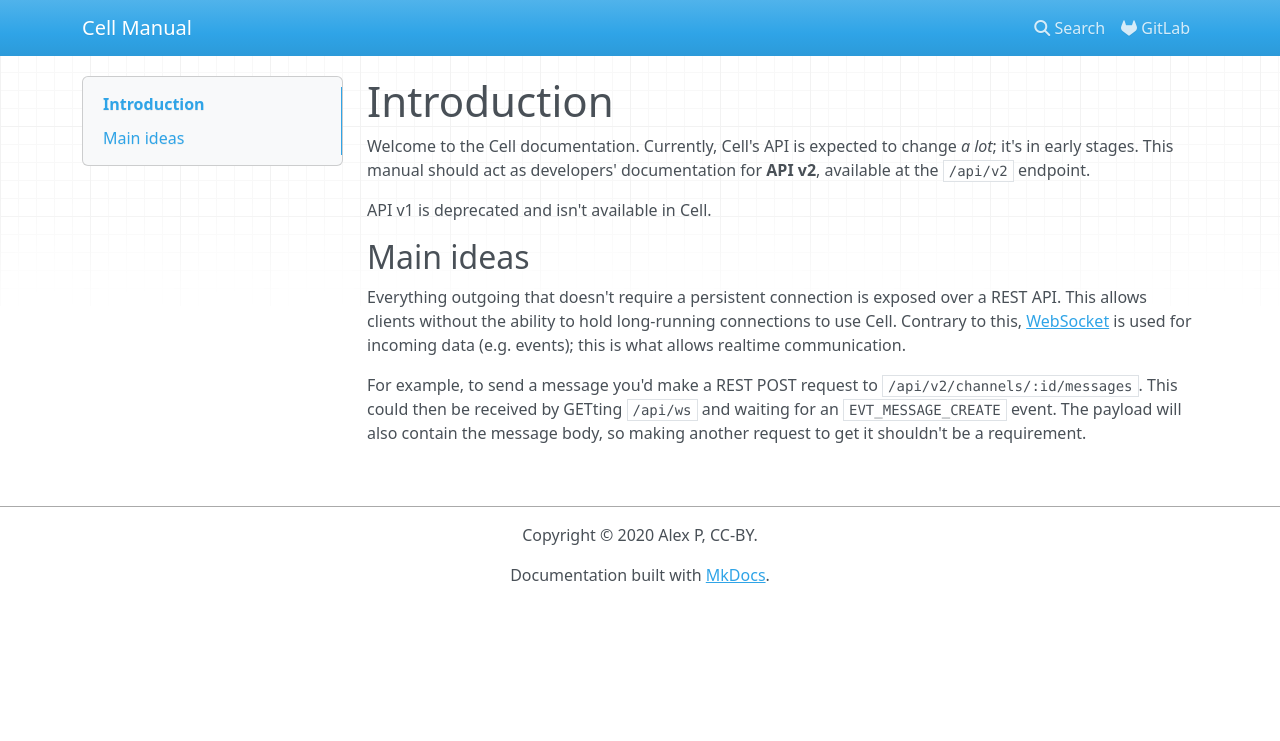
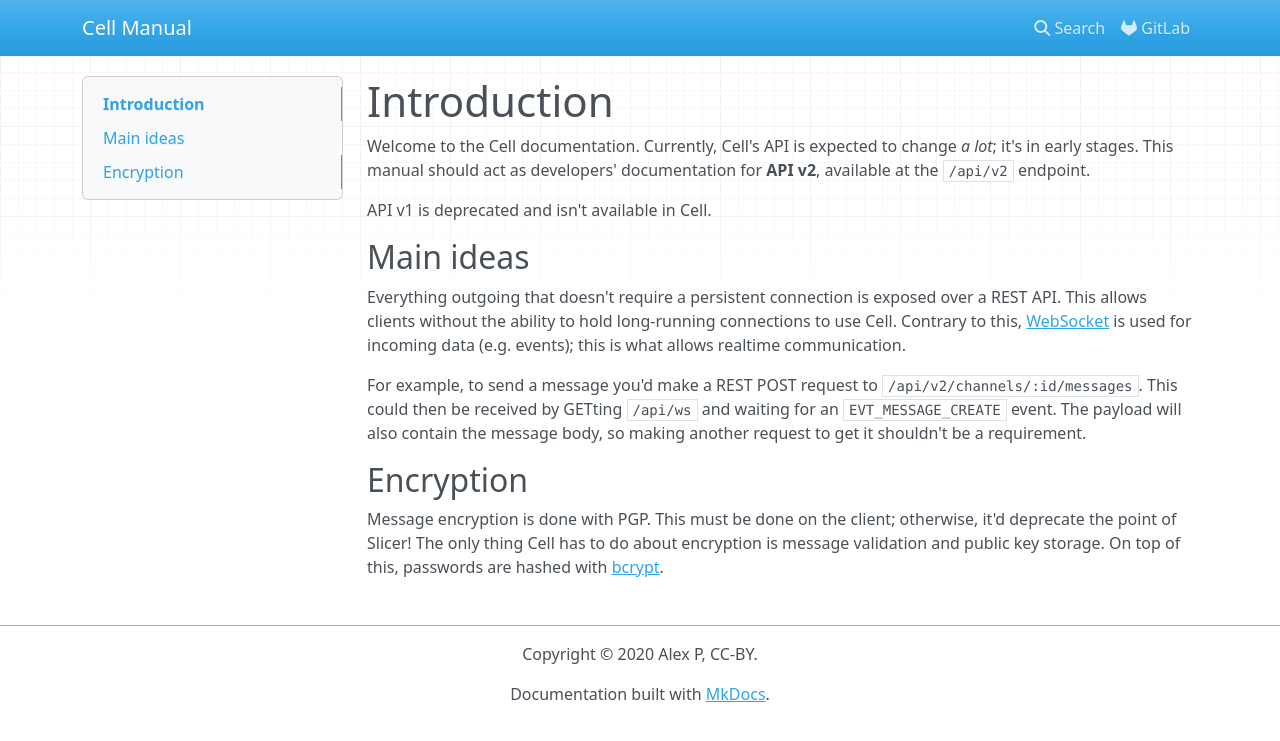
Before and after one commit to open-slicer/cell, an MkDocs documentation site: the page built from docs/index.md, in a window 1280 px wide. Shown: the top 741 px of the page. Built offline with MkDocs 1.6.1, drawn with Linux system fonts in a browser that asks for light colours; nearby versions of some CDN libraries.

Commit message:
docs: Add encryption section

```diff
--- a/docs/index.md
+++ b/docs/index.md
@@ -9,3 +9,7 @@ API v1 is deprecated and isn't available in Cell.
 Everything outgoing that doesn't require a persistent connection is exposed over a REST API. This allows clients without the ability to hold long-running connections to use Cell. Contrary to this, [WebSocket](https://en.wikipedia.org/wiki/WebSocket) is used for incoming data (e.g. events); this is what allows realtime communication.
 
 For example, to send a message you'd make a REST POST request to `/api/v2/channels/:id/messages`. This could then be received by GETting `/api/ws` and waiting for an `EVT_MESSAGE_CREATE` event. The payload will also contain the message body, so making another request to get it shouldn't be a requirement.
+
+## Encryption
+
+Message encryption is done with PGP. This must be done on the client; otherwise, it'd deprecate the point of Slicer! The only thing Cell has to do about encryption is message validation and public key storage. On top of this, passwords are hashed with [bcrypt](https://en.wikipedia.org/wiki/Bcrypt).
```
